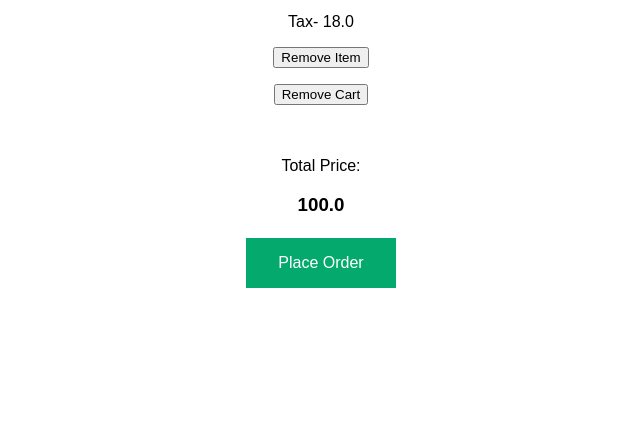
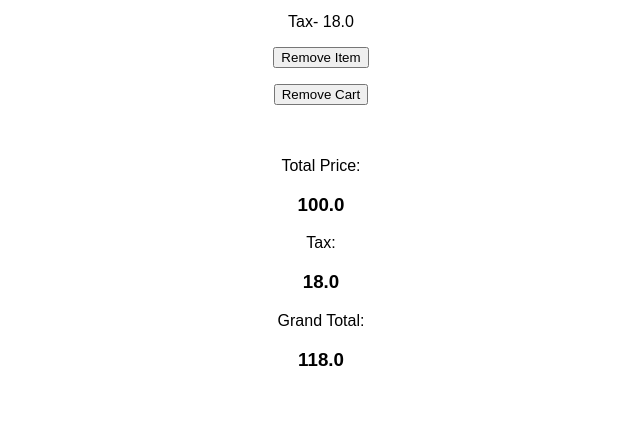
Before and after one commit to Nandhini-Labglo/project-ecommerce, a Django app: page /website/cart/ in a window 1280 px wide. Shown: the part 566-991 px from the top of the page, without its empty margins (319-959 px from the left). Before the commit the page ends 854 px from the top, so only its background shows below. Run offline with Django 4.2, Linux system fonts and the light colour scheme; a user stored in the database is signed in; tables that the repository leaves empty hold one stand-in row (values such as "Sample post"); grey boxes marked "Sample" are stand-in pictures; some libraries are stand-ins or nearby versions.

Commit message:
Add Payment Method

```diff
--- a/ecommerce/settings.py
+++ b/ecommerce/settings.py
@@ -145,3 +145,7 @@ DEFAULT_AUTO_FIELD = 'django.db.models.BigAutoField'
 MEDIA_URL = ''
 
 MEDIA_ROOT = os.path.join(BASE_DIR, '')
+
+STRIPE_PUBLISHABLE_KEY = 'pk_test_51M0fauSEY3sbMt9otjLkYIQ8XAoOYGc9IeafoNELqCiBcwZSaEhAETZDlQ23CgtAGicCq09gLdR8V7yJYLpikLoo00bMjjFdzA'
+
+STRIPE_SECRET_KEY = 'sk_test_51M0fauSEY3sbMt9odEQMRDwwxiVIMtcBnHHKqe13eOC62HEMhLgbWyOi4LrjkiSHWgf3m8Nlm8Gb7sVOHKQZhUfH00RqLBy1aj'
--- a/website/templates/cart.html
+++ b/website/templates/cart.html
@@ -46,10 +46,17 @@
     {% endfor %}
     <div>
         Total Price:<h3>{{price.total}}</h3>
+        Tax:<h3>{{tax_charges.tax}}</h3>
+        Grand Total:<h3>{{grand_total.grand_total}}</h3>
     </div>
     <form method="post" action="{% url 'orderplaced' %}">
         {% csrf_token %}
-        <button type="submit" class="button success">Place Order</button>
+        <script src="https://checkout.stripe.com/checkout.js" class="stripe-button"
+            data-key="{{key}}"
+            data-amount="{{grand_total.grand_total}}"
+            data-description="payment Gateway"
+            data-locale="">
+        </script>
     </form>
 
     <div style="margin-top: auto;">
--- a/website/views.py
+++ b/website/views.py
@@ -7,9 +7,12 @@ from django.views.generic.list import ListView
 
 from django.contrib.auth.decorators import login_required
 from django.contrib import messages
+from django.conf import settings
 
 from django.db.models import Q
 from django.db.models import F, Sum
+
+import stripe
 
 # Create your views here.
 
@@ -49,11 +52,16 @@ class SearchView(ListView):
         print(context)
         return context
 
+stripe.api_key = settings.STRIPE_SECRET_KEY
+
 def cart_detail(request):
     user = request.user
     carts = Cart.objects.filter(Q(user=user) & Q (is_active=True))
     price = carts.aggregate(total=Sum(F('quantity')*F('price')))
-    context = {'form': carts,'price':price}
+    tax_charges = carts.aggregate(tax=Sum(F('quantity')*F('price')*0.18))
+    grand_total = carts.aggregate(grand_total=Sum(F('quantity')*F('price')*0.18 + (F('quantity')*F('price'))))
+    key = settings.STRIPE_PUBLISHABLE_KEY
+    context = {'form': carts,'price':price,'tax_charges':tax_charges,'grand_total':grand_total,'key':key}
     return render(request, 'cart.html', context)
 
 @login_required
@@ -115,12 +123,14 @@ def order_placed(request):
     price = cart.aggregate(total=Sum(F('quantity')*F('price')))
     tax_charges = cart.aggregate(tax=Sum(F('quantity')*F('price')*0.18))
     grand_total = cart.aggregate(grand_total=Sum(F('quantity')*F('price')*0.18 + (F('quantity')*F('price'))))
+
     if cart:
         orders = Order.objects.create(user=user, total_product_price=price['total'], total_tax=tax_charges['tax'], total_order_price=grand_total['grand_total'])
         orders.product.add(*cart)
         cart.update(is_active=False)
     else:
         orders = Order.objects.latest('id')
+        stripe.PaymentIntent.create(amount=int(orders.total_order_price),currency="usd",payment_method_types=['card'])
     print(orders)
     return render(request, 'orders.html',{'orders':orders})
 
```
